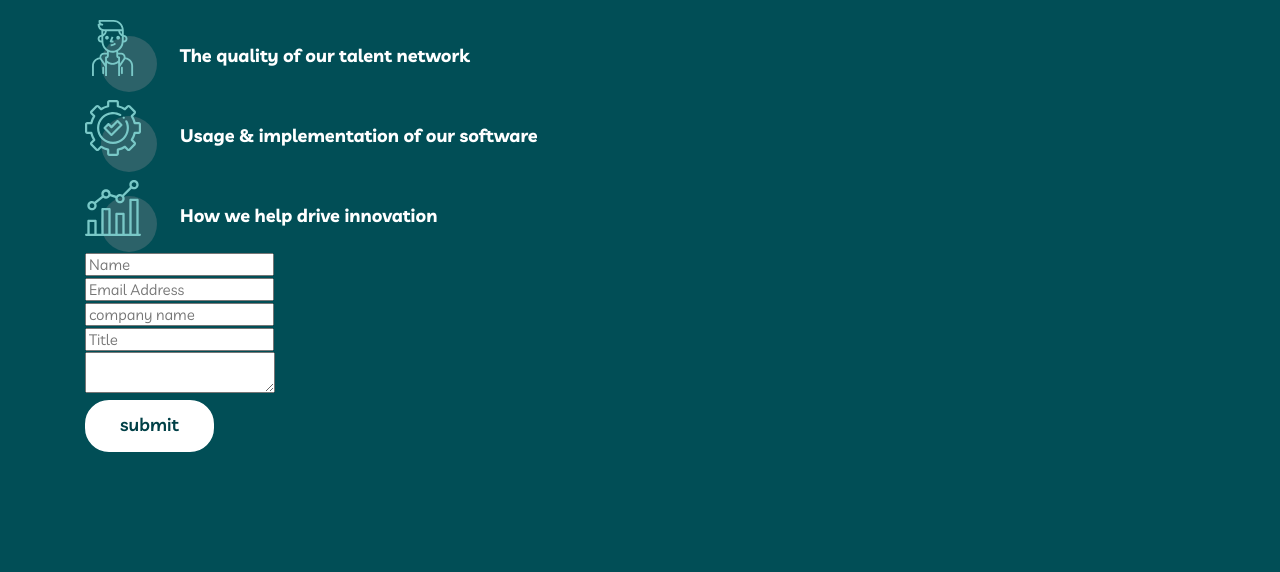
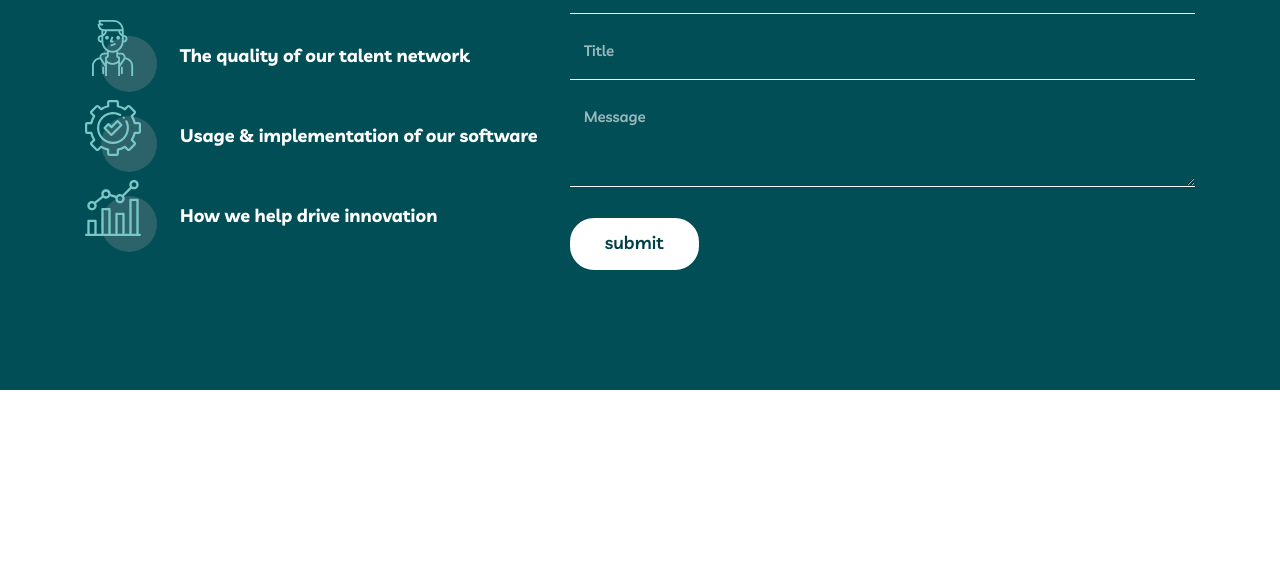
Before and after one commit to OtabekValiboyev/MyTeam, a plain HTML site: page contact.html in a window 1280 px wide. Shown: the part 429-1001 px from the top of the page. After the commit the page ends 819 px from the top, so only its background shows below. Drawn offline with Linux system fonts and the light colour scheme.

Commit message:
Add contact form WIP: only hover and active not finished

```diff
--- a/contact.html
+++ b/contact.html
@@ -59,6 +59,7 @@
         <!-- CONTACT-FORM -->
         <div class="contact-form">
           <form action="https://echo.htmlacademy.ru" class="form" method="GET">
+            <div class="form__fields">
               <div class="input-field form__field">
                 <input type="text" class="form__input" name="user name" placeholder="Name" aria-label="user name">
               </div>
@@ -72,7 +73,8 @@
                 <input type="text" class="form__input" name="user opinion" placeholder="Title" aria-label="User opinion">
               </div>
               <div class="input-field form__field">
-              <textarea class="form_input form__textarea" name="user message"></textarea>
+                <textarea class="form__input form__textarea" name="user message" placeholder="Message"></textarea>
+              </div>
             </div>
             <button class="button button--white">submit</button>
           </form>
--- a/css/style.css
+++ b/css/style.css
@@ -10,6 +10,10 @@
   --dark-green: #002529;
 
   --font: 'Livvic', 'Arial', sans-serif;
+}
+
+*:focus {
+  outline: none;
 }
 
 
@@ -86,6 +90,44 @@ img {
 
 .main-content {
   flex-grow: 1;
+}
+
+
+/* PLACEHOLDER STYLES */
+::-webkit-input-placeholder {
+  /* WebKit, Blink, Edge */
+  color: var(--white);
+  opacity: 0.6;
+}
+
+:-moz-placeholder {
+  /* Mozilla Firefox 4 to 18 */
+  color: var(--white);
+  opacity: 0.6;
+}
+
+::-moz-placeholder {
+  /* Mozilla Firefox 19+ */
+  color: var(--white);
+  opacity: 0.6;
+}
+
+:-ms-input-placeholder {
+  /* Internet Explorer 10-11 */
+  color: var(--white);
+  opacity: 0.6;
+}
+
+::-ms-input-placeholder {
+  /* Microsoft Edge */
+  color: var(--white);
+  opacity: 0.6;
+}
+
+::placeholder {
+  /* Most modern browsers support this now. */
+  color: var(--white);
+  opacity: 0.6;
 }
 
 
@@ -780,8 +822,13 @@ img {
 
 /* CONTACT-FORM */
 .contact-form-info-wrapper {
+  display: flex;
   padding-top: 62px;
   padding-bottom: 120px;
+}
+
+.contact-info {
+  margin-right: 32px;
 }
 
 .contact-info__heading {
@@ -831,6 +878,45 @@ img {
   line-height: 28px;
 }
 
+.contact-form {
+  flex-grow: 1;
+}
+
+.form {}
+
+.form__fields {
+  margin-bottom: 24px;
+}
+
+.input-field {
+}
+
+.form__field:not(:last-child) {
+  margin-bottom: 8px;
+}
+
+.form__input {
+  width: 100%;
+  padding-top: 16px;
+  padding-bottom: 16px;
+  padding-left: 14px;
+  padding-right: 14px;
+  background-color: transparent;
+  border: 0;
+  border-bottom: 1px solid var(--white);
+  color: var(--white);
+  font-size: 15px;
+  font-style: normal;
+  font-weight: 600;
+  line-height: 25px;
+  letter-spacing: -0.115px;
+}
+
+.form__textarea {
+  min-height: 99px;
+  resize: vertical;
+}
+
 
 
 /* RETINA BG */
```
Lines whose indentation alone changed are shown as unchanged.
